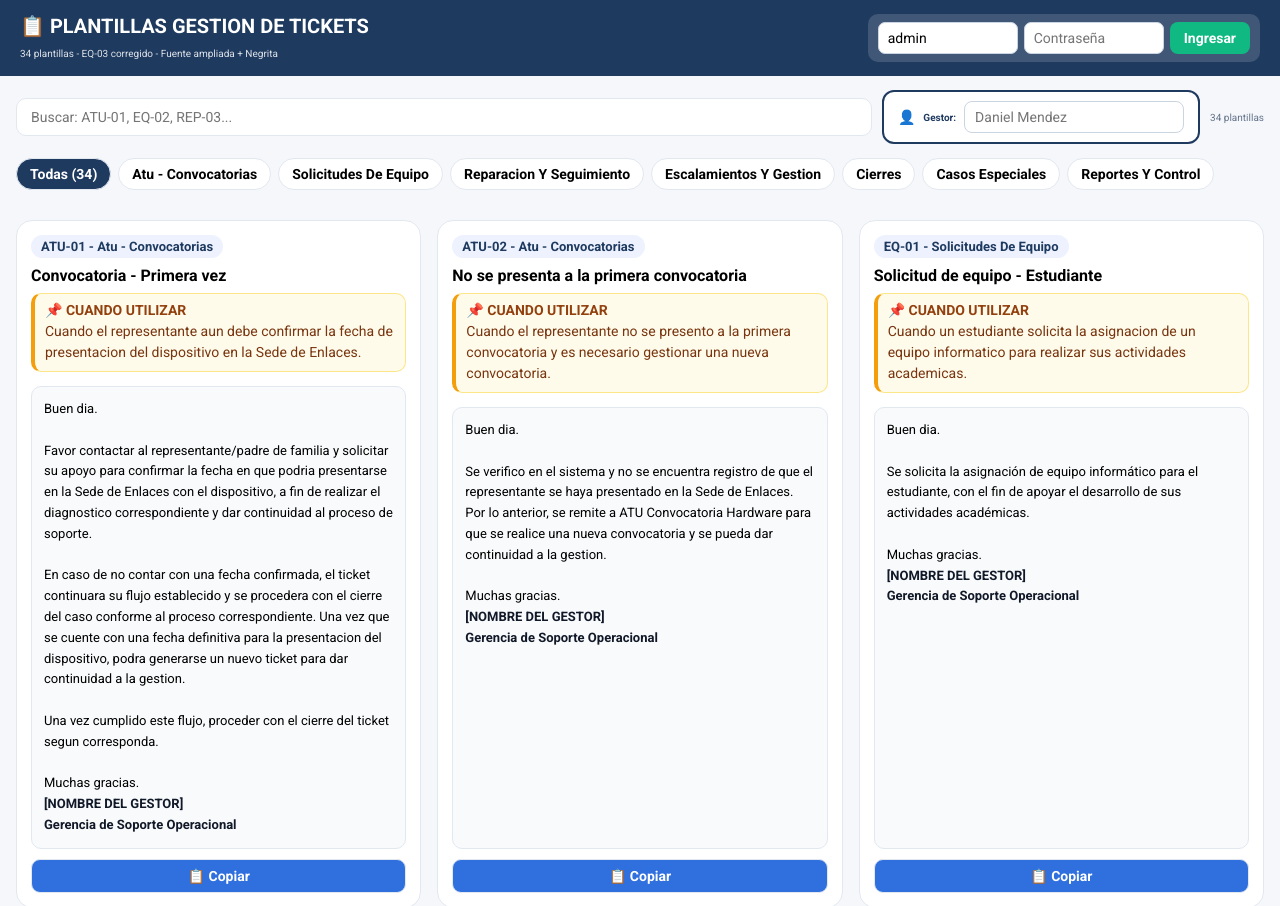
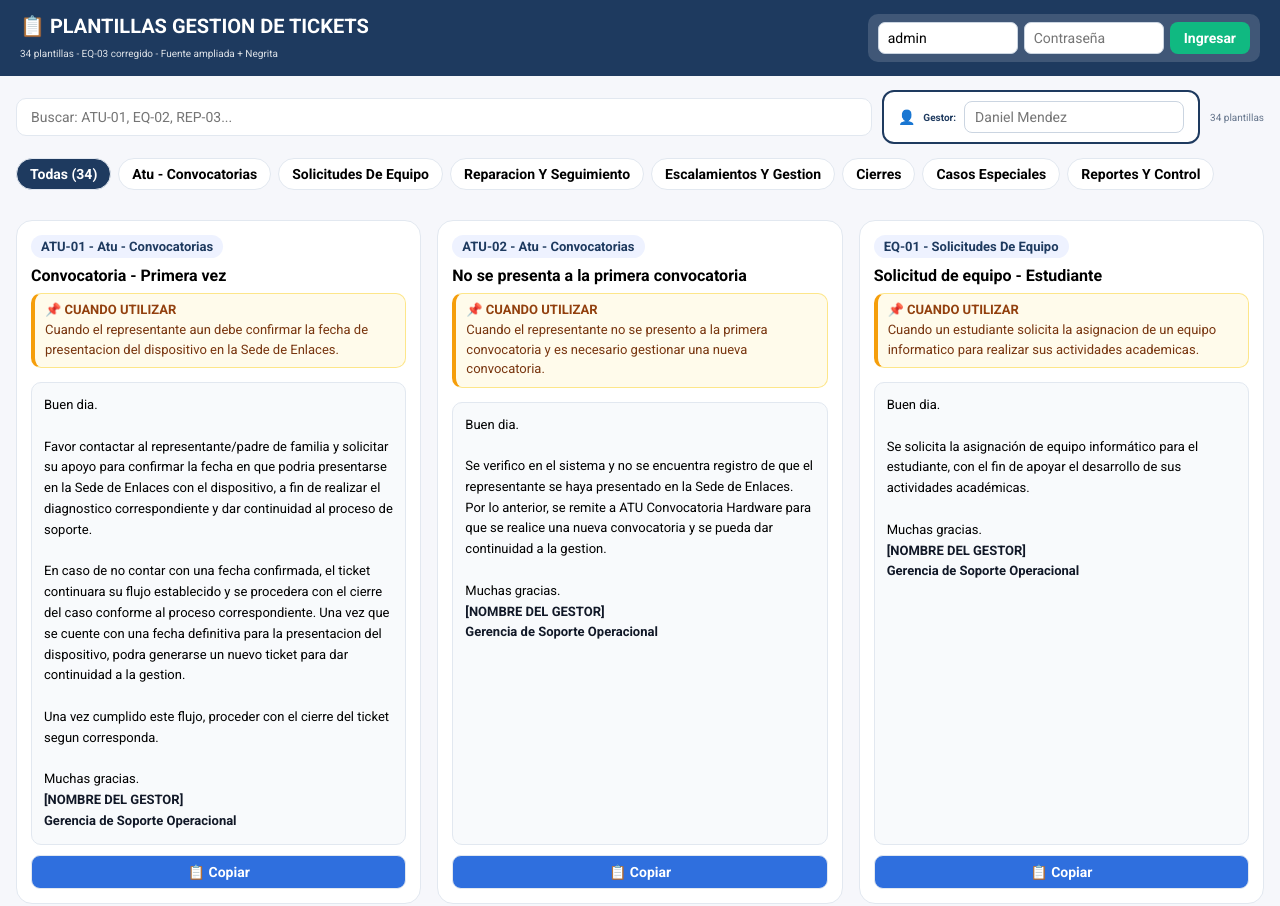
Before and after one commit to 134dan/plantilla-gestion-de-tikes, a plain HTML site: page index.html in a window 1280 px wide. Shown: the top 906 px of the page. Drawn offline with Linux system fonts and the light colour scheme.

Commit message:
Update index.html

```diff
--- a/index.html
+++ b/index.html
@@ -23,8 +23,8 @@ h1{margin:0;font-size:20px}.login-area{display:flex;gap:6px;align-items:center;b
 .badge{background:#eef2ff;color:var(--primary);padding:4px 10px;border-radius:999px;font-size:13px;font-weight:700;width:fit-content;margin-bottom:8px}
 .card h3{margin:0 0 8px;font-size:16px;font-weight:700}
 .cuando{background:#fffbeb;border:1px solid #fde68a;border-left:4px solid #f59e0b;border-radius:10px;padding:8px 10px;margin:0 0 8px}
-.cuando-title{font-size:14px;font-weight:700;color:#92400e;margin-bottom:3px}
-.cuando-text{font-size:14px;color:#78350f;line-height:1.5}
+.cuando-title{font-size:13px;font-weight:700;color:#92400e;margin-bottom:3px}
+.cuando-text{font-size:13px;color:#78350f;line-height:1.5}
 .fields{display:flex;flex-wrap:wrap;gap:6px;margin:8px 0}
 .f-input{padding:6px 8px;border:1px solid #cbd5e1;border-radius:8px;font-size:14px;width:180px;background:#fff}
 .note{white-space:pre-wrap;background:#f8fafc;border:1px solid #e2e8f0;border-radius:10px;padding:12px;font-size:13px;line-height:1.6;flex:1;min-height:110px;margin-top:6px}
```
